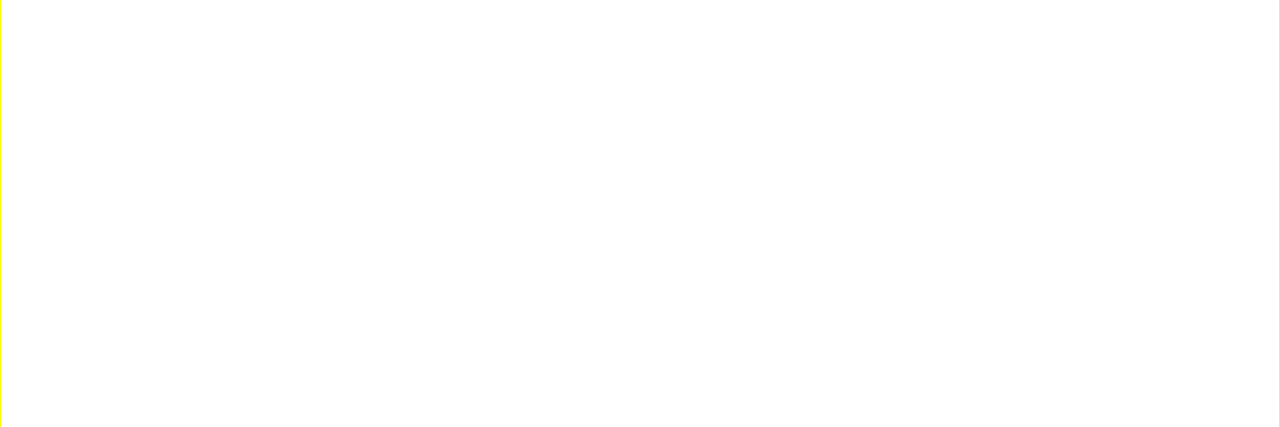
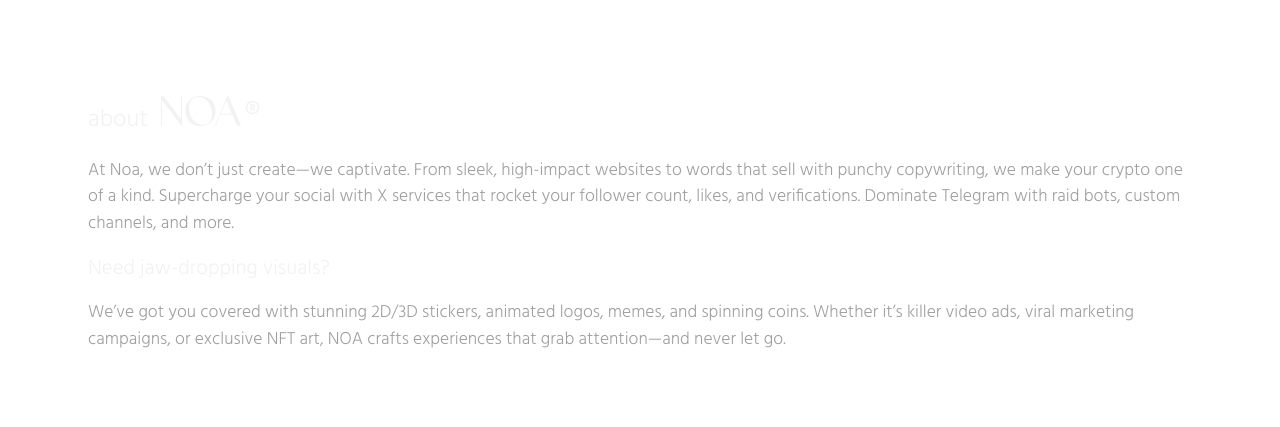
Before and after one commit to MilosGlamocak/noaCrypto, a React (Vite) app: page / in a window 1280 px wide. Shown: the part 890-1317 px from the top of the page. Built offline with nearby package versions, Linux system fonts and the light colour scheme.

Commit message:
about page

```diff
--- a/src/components/AboutPage.jsx
+++ b/src/components/AboutPage.jsx
@@ -1,10 +1,25 @@
 import React from 'react'
 import '../styles/AboutPage.scss'
+import '../styles/TopNav.scss'
 
 function AboutPage() {
   return (
     <div className='aboutPageCont' id='about'>
+      <div className='aboutTextDiv'>
+        <div className='aboutHeader'>
+          <h2>about</h2>
+          <img src='/images/noa/NOA3.svg' alt='logoSmall' className='logoSmall' />
+          <h2>®</h2>
+        </div>
+        <div className='aboutText'>
+          <p>At Noa, we don’t just create—we captivate.
+From sleek, high-impact websites to words that sell with punchy copywriting, we make your crypto one of a kind.
 
+Supercharge your social with X services that rocket your follower count, likes, and verifications. Dominate Telegram with raid bots, custom channels, and more.</p>
+        <h2>Need jaw-dropping visuals?</h2>
+        <p>We’ve got you covered with stunning 2D/3D stickers, animated logos, memes, and spinning coins. Whether it’s killer video ads, viral marketing campaigns, or exclusive NFT art, NOA crafts experiences that grab attention—and never let go.</p>
+        </div>
+      </div>
     </div>
   )
 }
--- a/src/globals.scss
+++ b/src/globals.scss
@@ -1,3 +1,3 @@
 $textPrimary: #f2f2f2;
-$textSecondary: #121212;
+$textSecondary: #A0A0A0;
 $bgPrimary: #121212;
--- a/src/styles/AboutPage.scss
+++ b/src/styles/AboutPage.scss
@@ -1,5 +1,64 @@
+@import '../globals.scss';
+
 .aboutPageCont {
-    height: 100vh;
+    height: fit-content;
     width: 100%;
-    border: 1px solid yellow;
+    display: flex;
+    align-items: center;
+    justify-content: center;
+    flex-direction: column;
+    font-weight: 300;
+    padding-block: 10rem;
+
+    .aboutTextDiv {
+        width: 90%;
+        height: fit-content;
+        background-color: rgba(255, 255, 255, 0.03);
+        backdrop-filter: blur(10px);
+        border-radius: 2rem;
+        overflow: hidden;
+        padding: 1.5rem;
+
+        h2 {
+            font-weight: 300;
+            margin-right: 0.5rem;
+        }
+
+        .aboutHeader {
+            display: flex;
+            align-items: baseline;
+            justify-content: left;
+            gap: 0.3rem;
+
+
+
+            :nth-last-child(1) {
+                font-size: 2rem;
+
+            }
+        }
+
+        .aboutText {
+            margin-top: 1rem;
+            display: flex;
+            align-items: start;
+            justify-items: center;
+            flex-direction: column;
+            gap: 1rem;
+
+            p {
+                color: $textSecondary;
+                font-size: 1.1rem;
+            }
+
+            h2 {
+                font-size: 1.3rem;
+            }
+        }
+    }
 }
+
+.logoSmall {
+    filter: invert(99%) sepia(72%) saturate(74%) hue-rotate(323deg) brightness(113%) contrast(90%);
+    width: 5rem;
+}
```
